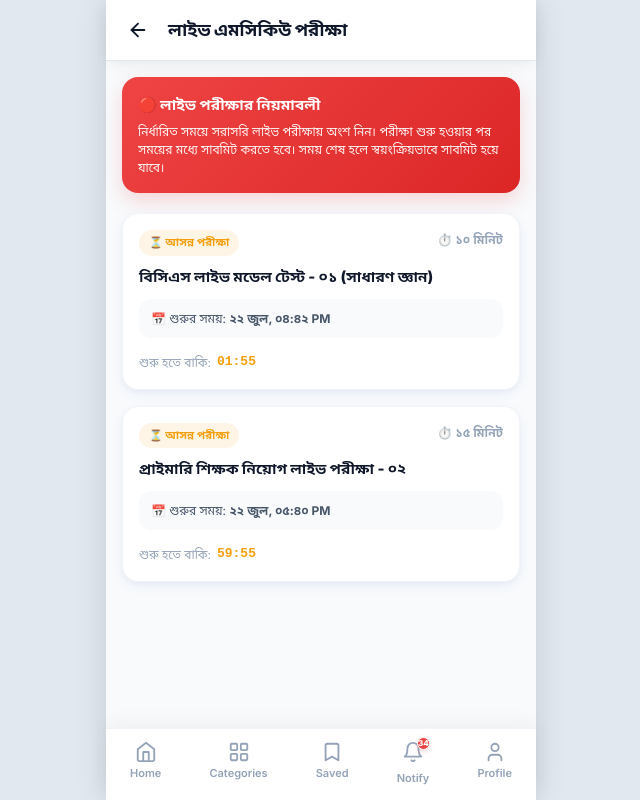
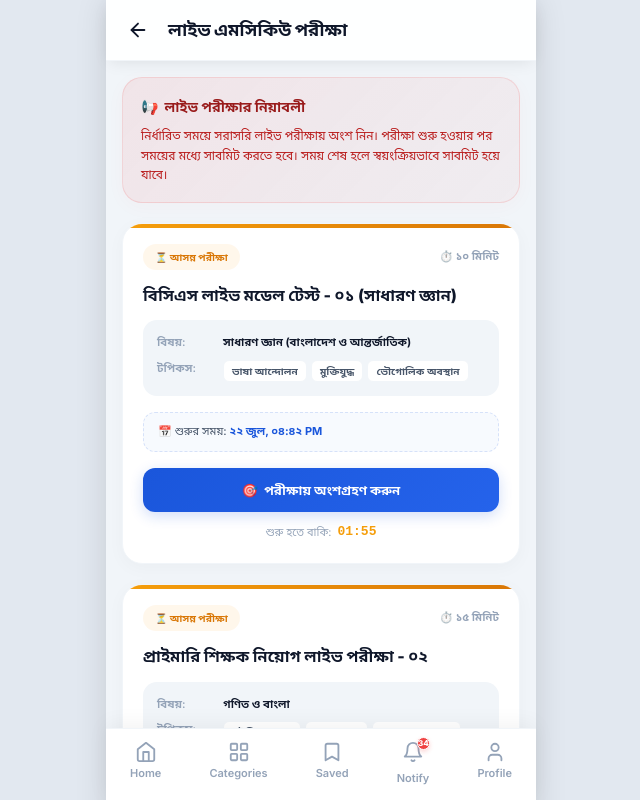
Before and after one commit to rudrodeb029/Job-Circular, a React (Vite) app: page /live-exams in a window 1280 px wide. Shown: the top 800 px of the page, without its empty margins (319-959 px from the left). Built offline with nearby package versions, Linux system fonts and the light colour scheme; no server answers.

Commit message:
Enhance Live MCQ page UI, add Participate button, subject, and topic filters

```diff
--- a/src/data/liveExams.js
+++ b/src/data/liveExams.js
@@ -8,6 +8,10 @@ export const defaultLiveExams = [
     titleEn: 'BCS Live Model Test - 01 (General Knowledge)',
     startTime: new Date(now + 2 * 60 * 1000).toISOString(), // Starts in 2 minutes
     duration: 10, // 10 minutes
+    subjects: 'সাধারণ জ্ঞান (বাংলাদেশ ও আন্তর্জাতিক)',
+    subjectsEn: 'General Knowledge (Bangladesh & International)',
+    topics: 'ভাষা আন্দোলন, মুক্তিযুদ্ধ, ভৌগোলিক অবস্থান',
+    topicsEn: 'Language Movement, Liberation War, Geography',
     questions: [
       {
         question: 'বাংলা একাডেমি কত সালে প্রতিষ্ঠিত হয়?',
@@ -44,6 +48,10 @@ export const defaultLiveExams = [
     titleEn: 'Primary Assistant Teacher Live Exam - 02',
     startTime: new Date(now + 60 * 60 * 1000).toISOString(), // Starts in 1 hour
     duration: 15,
+    subjects: 'গণিত ও বাংলা',
+    subjectsEn: 'Mathematics & Bengali',
+    topics: 'মৌলিক সংখ্যা, শুদ্ধ বানান, এককথায় প্রকাশ',
+    topicsEn: 'Prime Numbers, Spelling, One Word Substitution',
     questions: [
       {
         question: 'কোনটি মৌলিক সংখ্যা?',
--- a/src/pages/LiveExams.jsx
+++ b/src/pages/LiveExams.jsx
@@ -12,10 +12,21 @@ export default function LiveExams() {
 
   const [exams, setExams] = useState([]);
   const [now, setNow] = useState(Date.now());
+  const [registrations, setRegistrations] = useState({});
+  const [toastMessage, setToastMessage] = useState('');
 
-  // Tick the clock every second to update countdowns in real-time
+  // Ticks the clock every second and reads databases
   useEffect(() => {
     setExams(getLiveExams());
+
+    // Load registrations
+    try {
+      const saved = JSON.parse(localStorage.getItem('registered_exams')) || {};
+      setRegistrations(saved);
+    } catch (e) {
+      console.error(e);
+    }
+
     const interval = setInterval(() => {
       setNow(Date.now());
     }, 1000);
@@ -54,7 +65,19 @@ export default function LiveExams() {
     }
   };
 
-  // Retrieve user results from localStorage
+  const handleRegister = (examId) => {
+    const next = { ...registrations, [examId]: !registrations[examId] };
+    setRegistrations(next);
+    localStorage.setItem('registered_exams', JSON.stringify(next));
+
+    const msg = next[examId]
+      ? (isEn ? 'Registration successful for the live exam!' : 'লাইভ পরীক্ষার জন্য রেজিস্ট্রেশন সম্পন্ন হয়েছে!')
+      : (isEn ? 'Registration cancelled.' : 'রেজিস্ট্রেশন বাতিল করা হয়েছে।');
+
+    setToastMessage(msg);
+    setTimeout(() => setToastMessage(''), 3000);
+  };
+
   const getExamResult = (examId) => {
     try {
       const results = JSON.parse(localStorage.getItem('live_exam_results')) || {};
@@ -65,9 +88,9 @@ export default function LiveExams() {
   };
 
   return (
-    <div className="page" style={{ paddingBottom: '100px', background: 'var(--bg)' }}>
+    <div className="page" style={{ paddingBottom: '100px', background: 'var(--bg-secondary)' }}>
       {/* Header */}
-      <div className="page-header">
+      <div className="page-header" style={{ borderBottom: '1px solid var(--border-light)' }}>
         <button className="back-btn" onClick={() => navigate(-1)}>
           <ArrowLeft size={22} />
         </button>
@@ -76,20 +99,43 @@ export default function LiveExams() {
         </h1>
       </div>
 
+      {/* Floating Toast Notification */}
+      {toastMessage && (
+        <div style={{
+          position: 'fixed',
+          top: '80px',
+          left: '50%',
+          transform: 'translateX(-50%)',
+          background: 'var(--primary)',
+          color: 'white',
+          padding: '12px 24px',
+          borderRadius: '30px',
+          boxShadow: '0 8px 30px rgba(26, 86, 219, 0.3)',
+          fontSize: '12px',
+          fontWeight: 700,
+          zIndex: 9999,
+          animation: 'slideDown 0.3s ease'
+        }}>
+          {toastMessage}
+        </div>
+      )}
+
       <div className="page-content animate-fade-in" style={{ padding: '16px' }}>
-        {/* Info Card */}
+
+        {/* Sleek, Premium Regulations Card */}
         <div style={{
-          background: 'linear-gradient(135deg, #ef4444 0%, #dc2626 100%)',
-          color: '#ffffff',
-          borderRadius: '16px',
-          padding: '16px',
+          background: 'linear-gradient(135deg, rgba(239, 68, 68, 0.09) 0%, rgba(220, 38, 38, 0.04) 100%)',
+          border: '1px solid rgba(239, 68, 68, 0.15)',
+          borderRadius: '20px',
+          padding: '18px',
           marginBottom: '20px',
-          boxShadow: '0 8px 20px rgba(239, 68, 68, 0.2)'
+          boxShadow: '0 4px 20px rgba(239, 68, 68, 0.03)'
         }}>
-          <h3 style={{ fontSize: '15px', fontWeight: 800, marginBottom: '6px' }}>
-            🔴 {isEn ? 'Live Exam Regulations' : 'লাইভ পরীক্ষার নিয়মাবলী'}
+          <h3 style={{ fontSize: '14px', fontWeight: 800, color: '#991b1b', marginBottom: '8px', display: 'flex', alignItems: 'center', gap: '6px' }}>
+            <span>📢</span>
+            <span>{isEn ? 'Live Exam Regulations' : 'লাইভ পরীক্ষার নিয়াবলী'}</span>
           </h3>
-          <p style={{ fontSize: '12px', lineHeight: 1.5, opacity: 0.95, margin: 0 }}>
+          <p style={{ fontSize: '12px', lineHeight: 1.6, color: '#b91c1c', fontWeight: 500, margin: 0 }}>
             {isEn
               ? 'Participate in real-time competitive exams. The exam starts exactly at the scheduled time. Results will be calculated instantly upon submission.'
               : 'নির্ধারিত সময়ে সরাসরি লাইভ পরীক্ষায় অংশ নিন। পরীক্ষা শুরু হওয়ার পর সময়ের মধ্যে সাবমিট করতে হবে। সময় শেষ হলে স্বয়ংক্রিয়ভাবে সাবমিট হয়ে যাবে।'}
@@ -97,65 +143,76 @@ export default function LiveExams() {
         </div>
 
         {/* Exams List */}
-        <div style={{ display: 'flex', flexDirection: 'column', gap: '16px' }}>
+        <div style={{ display: 'flex', flexDirection: 'column', gap: '20px' }}>
           {exams.map(exam => {
             const status = getExamStatus(exam);
             const startMs = new Date(exam.startTime).getTime();
             const result = getExamResult(exam.id);
+            const isRegistered = !!registrations[exam.id];
 
             return (
               <div
                 key={exam.id}
                 style={{
                   background: 'var(--white)',
-                  border: status === 'running' ? '1.5px solid #ef4444' : '1px solid var(--border-light)',
-                  borderRadius: '16px',
-                  padding: '16px',
-                  boxShadow: 'var(--shadow-md)',
+                  border: status === 'running'
+                    ? '1.5px solid var(--primary)'
+                    : '1px solid var(--border-light)',
+                  borderRadius: '20px',
+                  padding: '20px',
+                  boxShadow: '0 4px 18px rgba(0, 0, 0, 0.03)',
                   position: 'relative',
                   overflow: 'hidden'
                 }}
               >
-                {/* Red Pulse Accent for Active Exam */}
-                {status === 'running' && (
+                {/* Visual Status Indicator Line */}
                 <div style={{
                   position: 'absolute',
                   top: 0,
                   left: 0,
                   right: 0,
-                    height: '3px',
-                    background: '#ef4444'
+                  height: '4px',
+                  background: status === 'running'
+                    ? 'linear-gradient(90deg, #3b82f6, #2563eb)'
+                    : status === 'upcoming'
+                      ? 'linear-gradient(90deg, #f59e0b, #d97706)'
+                      : 'linear-gradient(90deg, #94a3b8, #cbd5e1)'
                 }}></div>
-                )}
 
-                <div style={{ display: 'flex', justifyContent: 'space-between', alignItems: 'flex-start', marginBottom: '10px' }}>
+                <div style={{ display: 'flex', justifyContent: 'space-between', alignItems: 'center', marginBottom: '14px' }}>
                   {/* Status Badge */}
                   {status === 'running' && (
                     <span style={{
-                      fontSize: '11px',
+                      fontSize: '10px',
                       fontWeight: 800,
-                      color: '#ffffff',
-                      background: '#ef4444',
-                      padding: '4px 10px',
-                      borderRadius: '20px',
+                      color: 'var(--primary)',
+                      background: 'var(--primary-bg)',
+                      padding: '5px 12px',
+                      borderRadius: '30px',
                       display: 'inline-flex',
                       alignItems: 'center',
-                      gap: '4px',
+                      gap: '5px'
+                    }}>
+                      <span style={{
+                        width: '6px',
+                        height: '6px',
+                        borderRadius: '50%',
+                        background: 'var(--primary)',
+                        display: 'inline-block',
                         animation: 'pulse 1.5s infinite'
-                    }}>
-                      <span style={{ width: '6px', height: '6px', borderRadius: '50%', background: '#ffffff', display: 'inline-block' }}></span>
+                      }}></span>
                       {isEn ? 'LIVE NOW' : 'লাইভ চলছে'}
                     </span>
                   )}
 
                   {status === 'upcoming' && (
                     <span style={{
-                      fontSize: '11px',
-                      fontWeight: 700,
-                      color: 'var(--warning)',
-                      background: 'rgba(245, 158, 11, 0.1)',
-                      padding: '4px 10px',
-                      borderRadius: '20px'
+                      fontSize: '10px',
+                      fontWeight: 800,
+                      color: '#d97706',
+                      background: 'rgba(245, 158, 11, 0.08)',
+                      padding: '5px 12px',
+                      borderRadius: '30px'
                     }}>
                       ⏳ {isEn ? 'UPCOMING' : 'আসন্ন পরীক্ষা'}
                     </span>
@@ -163,45 +220,86 @@ export default function LiveExams() {
 
                   {status === 'completed' && (
                     <span style={{
-                      fontSize: '11px',
-                      fontWeight: 700,
+                      fontSize: '10px',
+                      fontWeight: 800,
                       color: 'var(--text-muted)',
                       background: 'var(--bg-secondary)',
-                      padding: '4px 10px',
-                      borderRadius: '20px'
+                      padding: '5px 12px',
+                      borderRadius: '30px'
                     }}>
                       ✅ {isEn ? 'COMPLETED' : 'শেষ হয়েছে'}
                     </span>
                   )}
 
-                  <span style={{ fontSize: '12px', fontWeight: 600, color: 'var(--text-muted)' }}>
+                  <span style={{ fontSize: '11px', fontWeight: 700, color: 'var(--text-muted)' }}>
                     ⏱️ {isEn ? `${exam.duration} Mins` : `${toBengaliNumber(exam.duration)} মিনিট`}
                   </span>
                 </div>
 
                 <h4 style={{
-                  fontSize: '15px',
+                  fontSize: '16px',
                   fontWeight: 800,
                   color: 'var(--text-primary)',
-                  marginBottom: '12px',
+                  marginBottom: '14px',
                   lineHeight: '1.4'
                 }}>
                   {isEn ? exam.titleEn : exam.title}
                 </h4>
 
-                {/* Exam Timing Details */}
+                {/* Subjects & Topics (Before live MCQ details) */}
                 <div style={{
-                  background: 'var(--bg)',
+                  background: 'var(--bg-secondary)',
+                  borderRadius: '14px',
+                  padding: '14px',
+                  marginBottom: '16px',
+                  display: 'flex',
+                  flexDirection: 'column',
+                  gap: '8px'
+                }}>
+                  <div style={{ display: 'flex', gap: '6px', alignItems: 'flex-start' }}>
+                    <span style={{ fontSize: '11px', color: 'var(--text-muted)', fontWeight: 600, minWidth: '60px' }}>
+                      {isEn ? 'Subject:' : 'বিষয়:'}
+                    </span>
+                    <span style={{ fontSize: '11px', color: 'var(--text-primary)', fontWeight: 700 }}>
+                      {isEn ? exam.subjectsEn : exam.subjects}
+                    </span>
+                  </div>
+                  <div style={{ display: 'flex', gap: '6px', alignItems: 'flex-start' }}>
+                    <span style={{ fontSize: '11px', color: 'var(--text-muted)', fontWeight: 600, minWidth: '60px' }}>
+                      {isEn ? 'Topics:' : 'টপিকস:'}
+                    </span>
+                    <div style={{ display: 'flex', flexWrap: 'wrap', gap: '4px' }}>
+                      {(isEn ? exam.topicsEn : exam.topics)?.split(',').map((t, idx) => (
+                        <span key={idx} style={{
+                          fontSize: '10px',
+                          fontWeight: 600,
+                          background: 'var(--white)',
+                          border: '1px solid var(--border-light)',
+                          color: 'var(--text-secondary)',
+                          padding: '2px 8px',
+                          borderRadius: '6px'
+                        }}>
+                          {t.trim()}
+                        </span>
+                      ))}
+                    </div>
+                  </div>
+                </div>
+
+                {/* Start Date & Time details */}
+                <div style={{
+                  background: 'rgba(26, 86, 219, 0.03)',
+                  border: '1px dashed rgba(26, 86, 219, 0.15)',
                   borderRadius: '12px',
-                  padding: '10px 12px',
+                  padding: '10px 14px',
                   display: 'flex',
                   justifyContent: 'space-between',
                   alignItems: 'center',
-                  marginBottom: '14px'
+                  marginBottom: '16px'
                 }}>
-                  <span style={{ fontSize: '12px', color: 'var(--text-secondary)' }}>
-                    📅 {isEn ? 'Start Time:' : 'শুরুর সময়:'}{' '}
-                    <strong>
+                  <span style={{ fontSize: '11px', color: 'var(--text-secondary)', fontWeight: 500 }}>
+                    📅 {isEn ? 'Starts At:' : 'শুরুর সময়:'}{' '}
+                    <strong style={{ color: 'var(--primary)' }}>
                       {new Date(exam.startTime).toLocaleString(isEn ? 'en-US' : 'bn-BD', {
                         month: 'short',
                         day: 'numeric',
@@ -213,15 +311,52 @@ export default function LiveExams() {
                 </div>
 
                 {/* Bottom Actions */}
-                <div style={{ display: 'flex', justifyContent: 'space-between', alignItems: 'center' }}>
+                <div style={{ display: 'flex', flexDirection: 'column', gap: '10px' }}>
+
                   {status === 'upcoming' && (
-                    <div style={{ display: 'flex', alignItems: 'center', gap: '6px' }}>
-                      <span style={{ fontSize: '12px', color: 'var(--text-muted)' }}>
+                    <div style={{ display: 'flex', flexDirection: 'column', gap: '10px' }}>
+                      {/* Dynamic Registration State Toggler */}
+                      <button
+                        onClick={() => handleRegister(exam.id)}
+                        style={{
+                          width: '100%',
+                          padding: '12px',
+                          borderRadius: '12px',
+                          border: isRegistered ? '1.5px solid #10b981' : 'none',
+                          background: isRegistered ? 'rgba(16, 185, 129, 0.05)' : 'linear-gradient(135deg, var(--primary) 0%, #2563eb 100%)',
+                          color: isRegistered ? '#047857' : 'white',
+                          fontWeight: 800,
+                          fontSize: '13px',
+                          cursor: 'pointer',
+                          display: 'flex',
+                          alignItems: 'center',
+                          justifyContent: 'center',
+                          gap: '6px',
+                          boxShadow: isRegistered ? 'none' : '0 4px 14px rgba(26, 86, 219, 0.2)'
+                        }}
+                      >
+                        {isRegistered ? (
+                          <>
+                            <span>✅</span>
+                            <span>{isEn ? 'Registered & Participating' : 'অংশগ্রহণ নিশ্চিত করা হয়েছে'}</span>
+                          </>
+                        ) : (
+                          <>
+                            <span>🎯</span>
+                            <span>{isEn ? 'Participate in Exam' : 'পরীক্ষায় অংশগ্রহণ করুন'}</span>
+                          </>
+                        )}
+                      </button>
+
+                      {/* Ticking countdown */}
+                      <div style={{ display: 'flex', justifyContent: 'center', alignItems: 'center', gap: '6px' }}>
+                        <span style={{ fontSize: '11px', color: 'var(--text-muted)' }}>
                           {isEn ? 'Starts in:' : 'শুরু হতে বাকি:'}
                         </span>
                         <strong style={{ fontSize: '13px', color: 'var(--warning)', fontFamily: 'monospace' }}>
                           {getCountdownString(startMs)}
                         </strong>
+                      </div>
                     </div>
                   )}
 
@@ -229,8 +364,8 @@ export default function LiveExams() {
                     <button
                       onClick={() => navigate(`/live-exam-room/${exam.id}`)}
                       style={{
-                        flex: 1,
-                        padding: '12px',
+                        width: '100%',
+                        padding: '14px',
                         borderRadius: '12px',
                         border: 'none',
                         background: 'linear-gradient(135deg, #ef4444 0%, #dc2626 100%)',
@@ -241,20 +376,20 @@ export default function LiveExams() {
                         boxShadow: '0 4px 14px rgba(239, 68, 68, 0.3)'
                       }}
                     >
-                      {isEn ? 'Enter Exam Room' : 'পরীক্ষায় অংশ নিন'} ➔
+                      {isEn ? 'Enter Exam Room Now' : 'পরীক্ষায় অংশ নিন (লাইভ)'} ➔
                     </button>
                   )}
 
                   {status === 'completed' && (
-                    <div style={{ width: '100%', display: 'flex', justifyContent: 'space-between', alignItems: 'center' }}>
+                    <div style={{ display: 'flex', justifyContent: 'space-between', alignItems: 'center' }}>
                       {result ? (
-                        <div style={{ fontSize: '12px', color: 'var(--success)', fontWeight: 700 }}>
+                        <div style={{ fontSize: '12px', color: 'var(--success)', fontWeight: 800 }}>
                           🏆 {isEn
                             ? `Your Score: ${result.score}/${result.total}`
                             : `আপনার স্কোর: ${toBengaliNumber(result.score)}/${toBengaliNumber(result.total)}`}
                         </div>
                       ) : (
-                        <span style={{ fontSize: '12px', color: 'var(--text-muted)' }}>
+                        <span style={{ fontSize: '11px', color: 'var(--text-muted)', fontWeight: 500 }}>
                           {isEn ? 'You did not attend' : 'আপনি অংশ নেননি'}
                         </span>
                       )}
@@ -267,8 +402,8 @@ export default function LiveExams() {
                           border: '1px solid var(--border)',
                           background: 'transparent',
                           color: 'var(--primary)',
-                          fontSize: '12px',
-                          fontWeight: 700,
+                          fontSize: '11px',
+                          fontWeight: 800,
                           cursor: 'pointer'
                         }}
                       >
--- a/src/pages/admin/ManageLiveExams.jsx
+++ b/src/pages/admin/ManageLiveExams.jsx
@@ -23,6 +23,10 @@ export default function ManageLiveExams() {
   const [titleEn, setTitleEn] = useState('');
   const [startTime, setStartTime] = useState('');
   const [duration, setDuration] = useState('10');
+  const [subjects, setSubjects] = useState('');
+  const [subjectsEn, setSubjectsEn] = useState('');
+  const [topics, setTopics] = useState('');
+  const [topicsEn, setTopicsEn] = useState('');
   const [questions, setQuestions] = useState([
     {
       question: '',
@@ -103,6 +107,10 @@ export default function ManageLiveExams() {
       titleEn,
       startTime: new Date(startTime).toISOString(),
       duration: parseInt(duration, 10),
+      subjects: subjects || 'সাধারণ জ্ঞান',
+      subjectsEn: subjectsEn || 'General Knowledge',
+      topics: topics || 'লাইভ এমসিকিউ',
+      topicsEn: topicsEn || 'Live MCQ',
       questions
     };
 
@@ -117,6 +125,10 @@ export default function ManageLiveExams() {
     setTitleEn('');
     setStartTime('');
     setDuration('10');
+    setSubjects('');
+    setSubjectsEn('');
+    setTopics('');
+    setTopicsEn('');
     setQuestions([
       {
         question: '',
@@ -225,6 +237,28 @@ export default function ManageLiveExams() {
                 <option value="30">30 Minutes</option>
                 <option value="60">60 Minutes</option>
               </select>
+            </div>
+          </div>
+
+          <div style={{ display: 'grid', gridTemplateColumns: '1fr 1fr', gap: '16px', marginBottom: '18px' }}>
+            <div>
+              <label style={{ fontSize: '13px', fontWeight: 600, color: '#334155', display: 'block', marginBottom: '6px' }}>Subjects (Bangla)</label>
+              <input value={subjects} onChange={(e) => setSubjects(e.target.value)} type="text" placeholder="যেমন: সাধারণ জ্ঞান, বাংলা" style={{ width: '100%', padding: '10px 14px', border: '1.5px solid #e2e8f0', borderRadius: '8px', outline: 'none', fontSize: '14px' }} />
+            </div>
+            <div>
+              <label style={{ fontSize: '13px', fontWeight: 600, color: '#334155', display: 'block', marginBottom: '6px' }}>Subjects (English)</label>
+              <input value={subjectsEn} onChange={(e) => setSubjectsEn(e.target.value)} type="text" placeholder="e.g. General Knowledge, Bangla" style={{ width: '100%', padding: '10px 14px', border: '1.5px solid #e2e8f0', borderRadius: '8px', outline: 'none', fontSize: '14px' }} />
+            </div>
+          </div>
+
+          <div style={{ display: 'grid', gridTemplateColumns: '1fr 1fr', gap: '16px', marginBottom: '24px' }}>
+            <div>
+              <label style={{ fontSize: '13px', fontWeight: 600, color: '#334155', display: 'block', marginBottom: '6px' }}>Topics (Bangla)</label>
+              <input value={topics} onChange={(e) => setTopics(e.target.value)} type="text" placeholder="যেমন: চর্যাপদ, মুক্তিযুদ্ধ, ভগ্নাংশ" style={{ width: '100%', padding: '10px 14px', border: '1.5px solid #e2e8f0', borderRadius: '8px', outline: 'none', fontSize: '14px' }} />
+            </div>
+            <div>
+              <label style={{ fontSize: '13px', fontWeight: 600, color: '#334155', display: 'block', marginBottom: '6px' }}>Topics (English)</label>
+              <input value={topicsEn} onChange={(e) => setTopicsEn(e.target.value)} type="text" placeholder="e.g. Liberation War, Fractions" style={{ width: '100%', padding: '10px 14px', border: '1.5px solid #e2e8f0', borderRadius: '8px', outline: 'none', fontSize: '14px' }} />
             </div>
           </div>
 
```
Lines whose indentation alone changed are shown as unchanged.
